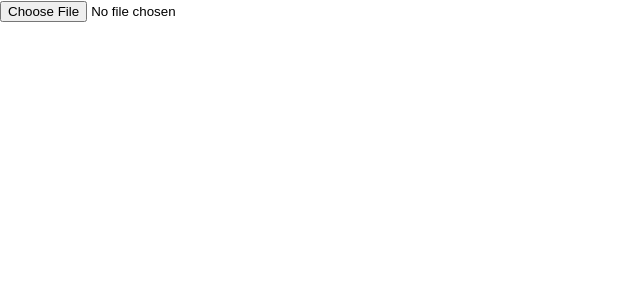
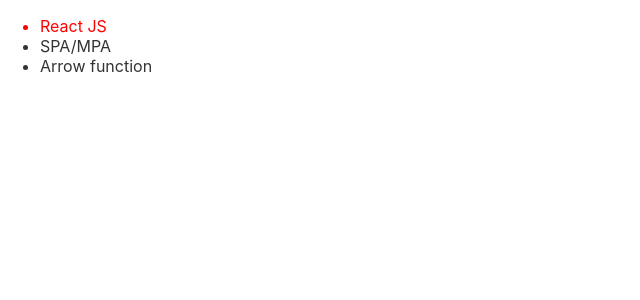
Before and after one commit to tanhoang0710/react-with-f8, a React (Create React App) app: page / in a window 1280 px wide. Shown: the top 300 px of the page, without its empty margins (0-640 px from the left). Built offline with nearby package versions, Linux system fonts and the light colour scheme.

Commit message:
34.useEffect with fake Chat App

```diff
--- a/src/Content.js
+++ b/src/Content.js
@@ -1,6 +1,21 @@
 import React, { useEffect, useState } from "react";
 
 //Side effect
+
+const lessons = [
+	{
+		id: 1,
+		name: "React JS",
+	},
+	{
+		id: 2,
+		name: "SPA/MPA",
+	},
+	{
+		id: 3,
+		name: "Arrow function",
+	},
+];
 
 export default function Content() {
 	// 1. useEffect(callback)
@@ -19,24 +34,33 @@ export default function Content() {
 
 	// Note: Khi thay component co the bi unmounted bang bat ki truong hop nao, ma o trong component do co sd setInterval, setTimeout, async, listener event, subcribe event thi luon nho dung clean up function de tranh ro ri bo nho
 
-	const [avatar, setAvatar] = useState();
+	const [lessonId, setLessonId] = useState(1);
+
+	const commentHandler = ({ detail }) => {
+		console.log(detail);
+	};
 
 	useEffect(() => {
-		return () => {
-			avatar && URL.revokeObjectURL(avatar.preview);
-		};
-	}, [avatar]);
-
-	const previewAvatarHandler = (e) => {
-		const file = e.target.files[0];
-		file.preview = URL.createObjectURL(file);
-		setAvatar(file);
-	};
+		window.addEventListener(`lesson-${lessonId}`, commentHandler);
+		return () =>
+			window.removeEventListener(`lesson-${lessonId}`, commentHandler);
+	}, [lessonId]);
 
 	return (
 		<div>
-			<input type="file" onChange={previewAvatarHandler} />
-			{avatar && <img src={avatar.preview} alt="" width="80%" />}
+			<ul>
+				{lessons.map((lesson) => (
+					<li
+						key={lesson.id}
+						style={{
+							color: lessonId === lesson.id ? "red" : "#333",
+						}}
+						onClick={() => setLessonId(lesson.id)}
+					>
+						{lesson.name}
+					</li>
+				))}
+			</ul>
 		</div>
 	);
 }
--- a/src/index.js
+++ b/src/index.js
@@ -2,6 +2,21 @@ import React from "react";
 import ReactDOM from "react-dom";
 import "./index.css";
 import App from "./App";
+
+// Fake comments
+function emitComment(id) {
+	setInterval(() => {
+		window.dispatchEvent(
+			new CustomEvent(`lesson-${id}`, {
+				detail: `Noi dung comment cua lesson ${id}`,
+			})
+		);
+	}, 2000);
+}
+
+emitComment(1);
+emitComment(2);
+emitComment(3);
 
 ReactDOM.render(
 	// <React.StrictMode>
```
